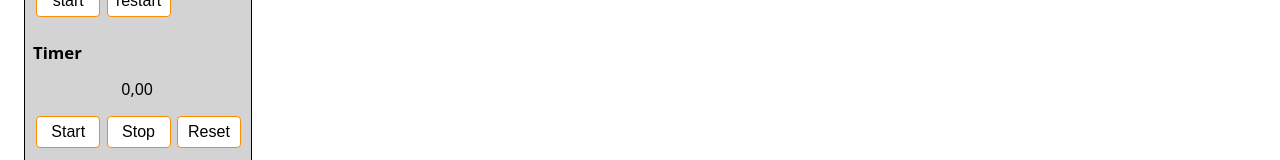
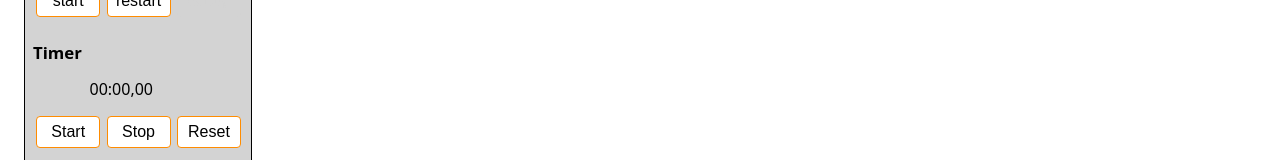
Before and after one commit to Xristof23/squarrel, a Next.js app: page / in a window 1280 px wide. Shown: the part 325-485 px from the top of the page. Built offline with nearby package versions, Linux system fonts and the light colour scheme.

Commit message:
still working on coorect display of final time

```diff
--- a/components/Timer.js
+++ b/components/Timer.js
@@ -16,27 +16,26 @@ padding: .5rem;
 `;
 export default function Timer({runTimer, resetTimer}) {
     const [timeTools, setTimeTools] = useState({ start: 0, running: false })
-    const { start, interval1 } = timeTools;
+    const { start, running,  interval1 } = timeTools;
     const [timespan, setTimespan] = useState(0);
     const [hundredth, setHundredth] = useState(0);
 
 
     function advancedTiming(run) {
-        const first = Date.now();
-
-        if (run === true) {
+         if (run === true) {
+            const first = Date.now();
             setTimeTools({ start: first });
 
             function updateTimespan() {
-                const newTimespan = (Date.now() - first) / 1000;
-                const roundedTime = Math.round(newTimespan);
-                setTimespan(roundedTime);
+                const newTimespan = (Date.now() - first);
+                // const roundedTime = Math.round(newTimespan);
+                setTimespan(newTimespan);
 
                 function fakeHundredth() {
                     const numbers = [...Array(100).keys()];
                    numbers.forEach((number) => setTimeout(setHundredth, 10 * number, number));
                 }
-                fakeHundredth();
+               fakeHundredth();
             }
 
             const newIntervalId = setInterval(updateTimespan, 1000);
@@ -45,13 +44,22 @@ export default function Timer({runTimer, resetTimer}) {
         } else {
             setTimeTools({ ...timeTools, running: false });
             const newIntervalId = interval1;
-            clearInterval(newIntervalId);
+             clearInterval(newIntervalId);
+            //  const finalTime = (Date.now() - start);
+             const finalTime = formatDuration(timespan, true);
+             const finalHundredth = finalTime.slice(-2)
+             setTimeout(()=>setHundredth(finalHundredth), 99);
+             console.log(finalTime);
+             console.log(finalTime.slice(-2));
         }
 
     }
 
     useEffect(()=>{
         advancedTiming(runTimer ? true : false);
+        const finalTime = formatDuration(timespan, true);
+        !runTimer && setHundredth(finalTime.slice(-2));
+        !runTimer && console.log(finalTime);
     }, [runTimer])
 
     function resetToZero() {
@@ -61,7 +69,7 @@ export default function Timer({runTimer, resetTimer}) {
 
     resetTimer && resetToZero();
 
-    function formatHundredth(number) {
+    function formatTo2digits(number) {
         const formattedNumber = number.toLocaleString('en-US', {
             minimumIntegerDigits: 2,
             useGrouping: false
@@ -69,10 +77,20 @@ export default function Timer({runTimer, resetTimer}) {
         return formattedNumber;
     }
 
+    function formatDuration(number, highRes) {
+        const allSeconds = Math.floor(number / 1000);
+        const minutes = formatTo2digits(Math.floor(allSeconds / 60));
+        const seconds = formatTo2digits(Math.floor(allSeconds % 60));
+        const realHundredth = formatTo2digits(Math.round((number % 1000)/10));
+        const minutesAndSeconds = `${minutes}:${seconds}`;
+        const formattedDuration = highRes? `${minutesAndSeconds},${realHundredth}`: minutesAndSeconds;
+        return formattedDuration;
+}
+
     return(
         <TimerSection>
             <SmallerHeadline> Timer</SmallerHeadline>
-            <TimeDisplay> {timespan},{formatHundredth(hundredth)}
+            <TimeDisplay> {formatDuration(timespan)},{formatTo2digits(hundredth)}
             </TimeDisplay>
             <ButtonContainer>
             <StandardButton onClick={()=>advancedTiming(true)}>Start</StandardButton>
```
